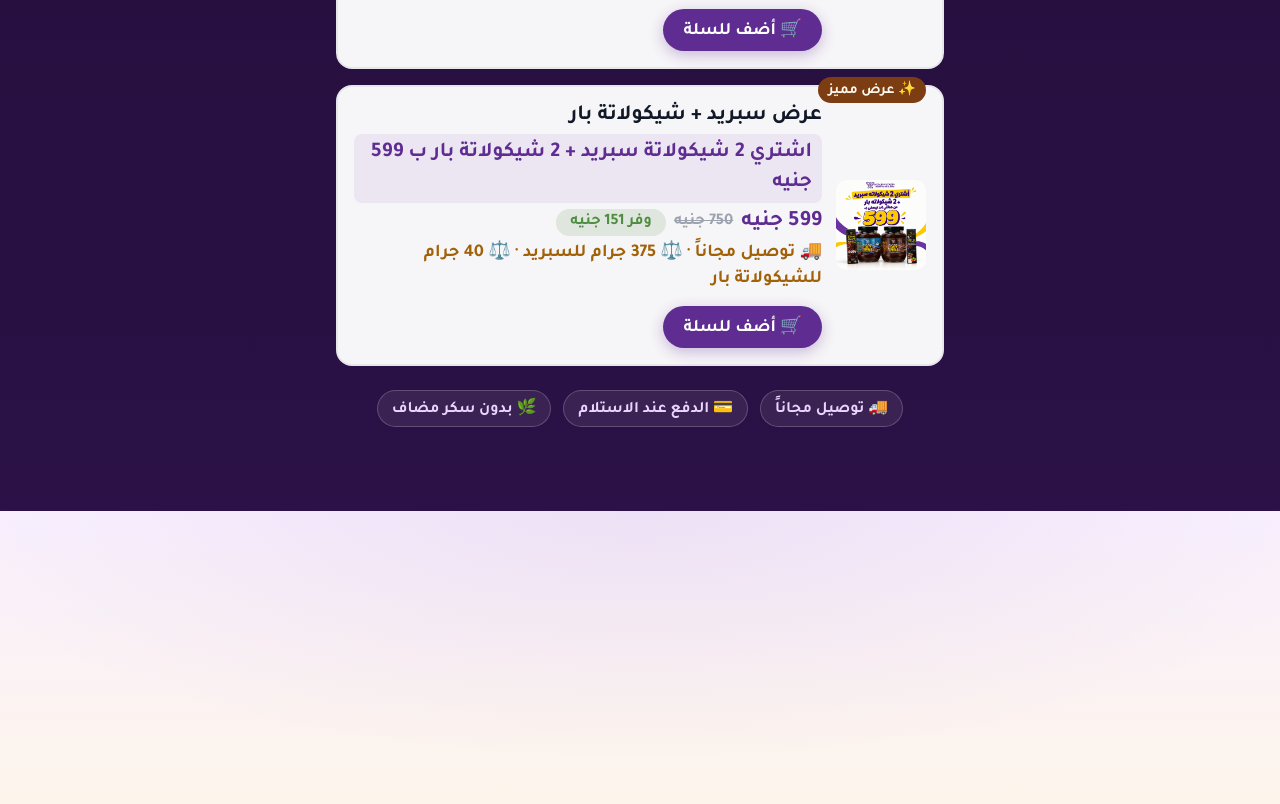
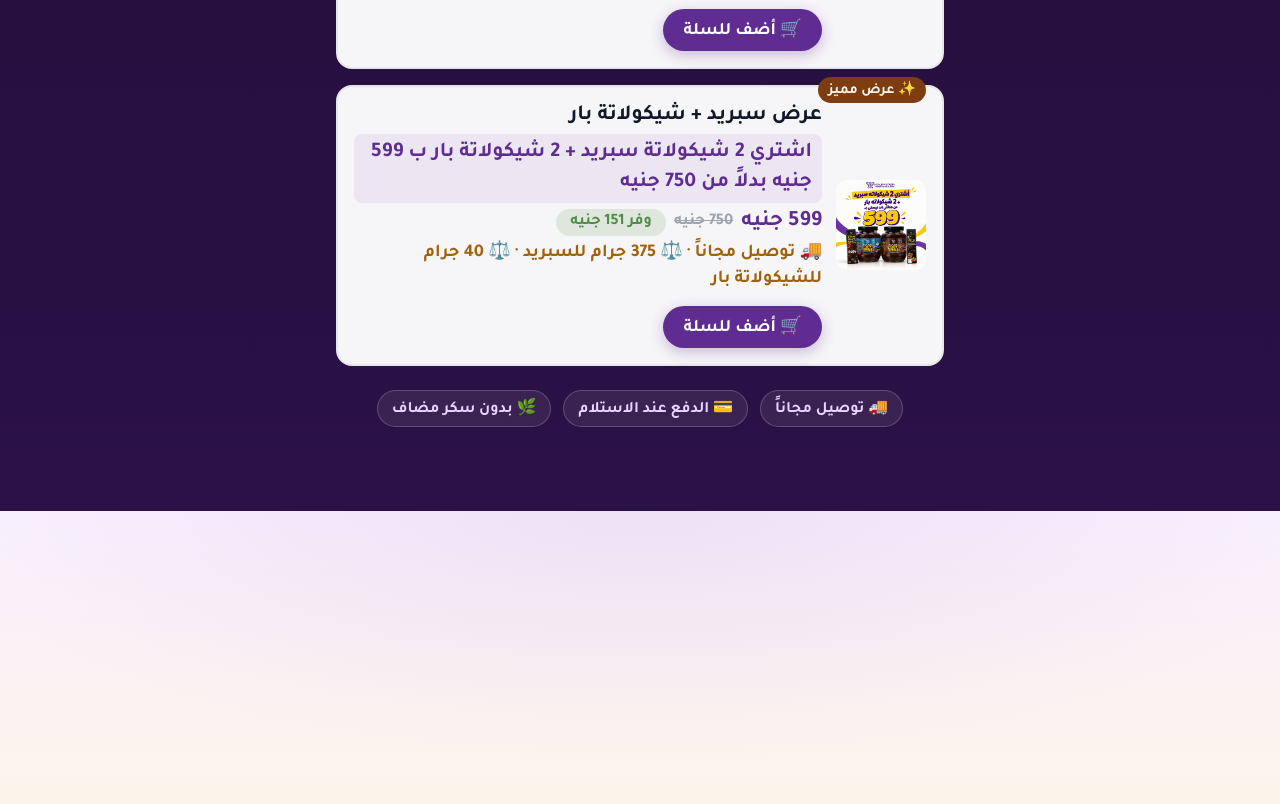
Before and after one commit to mostafaelnemer/healty-spread-landing-page, a React (Vite) app: page / in a window 1280 px wide. Shown: the part 2420-3224 px from the top of the page. Built offline with nearby package versions, Linux system fonts and the light colour scheme; no server answers.

Commit message:
add original price to spread+choco bar offer text

```diff
--- a/src/data/landingData.js
+++ b/src/data/landingData.js
@@ -170,7 +170,7 @@ export const landingData = {
     {
       id: 'spread-choco-bar',
       title: 'عرض سبريد + شيكولاتة بار',
-      amount: 'اشتري 2 شيكولاتة سبريد + 2 شيكولاتة بار ب 599 جنيه',
+      amount: 'اشتري 2 شيكولاتة سبريد + 2 شيكولاتة بار ب 599 جنيه بدلاً من 750 جنيه',
       description: '',
       price: 599,
       originalPrice: 750,
```
